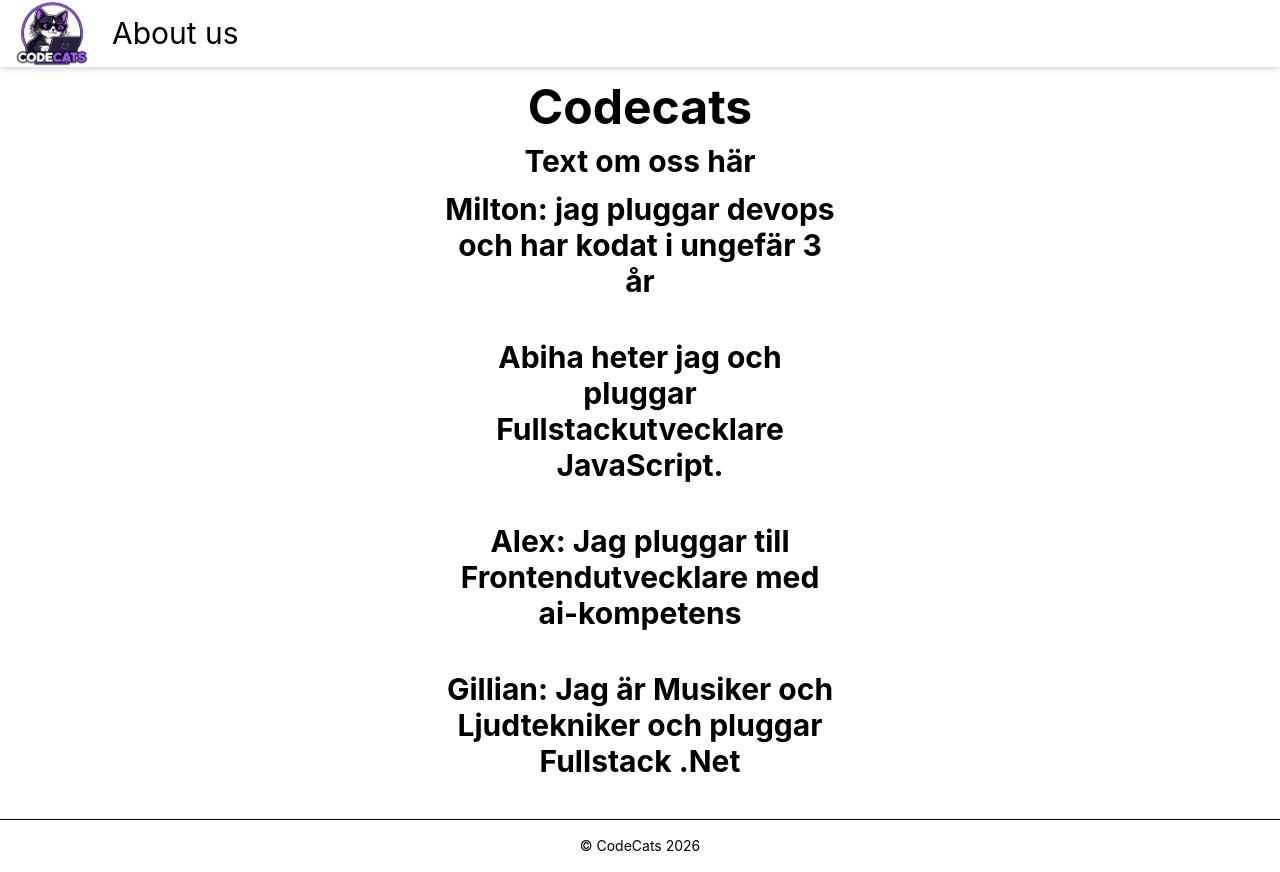
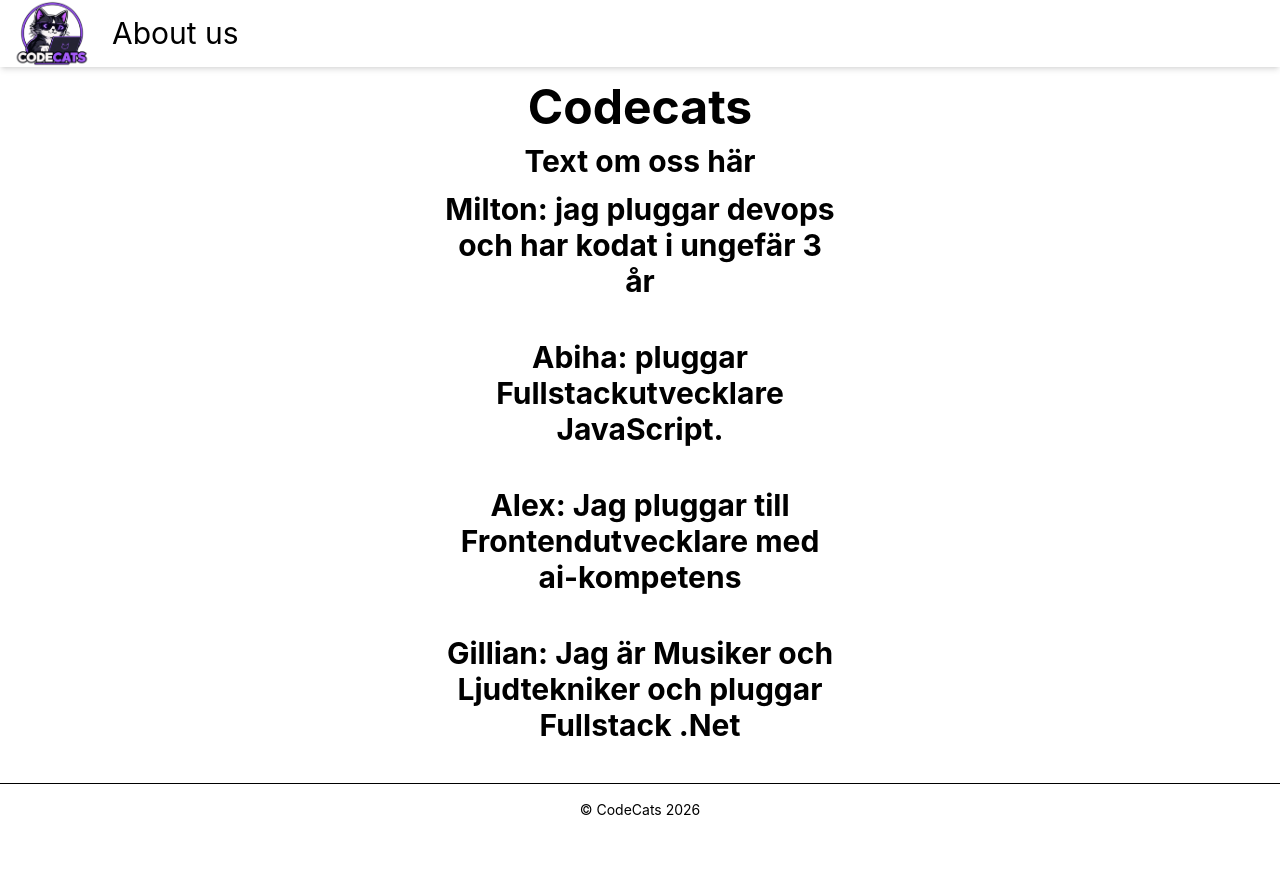
Before and after one commit to mr-milt/chashack, a React (Vite) app: page /AboutUs in a window 1280 px wide. After the commit the page ends 836 px from the top, so only its background shows below. Built offline with nearby package versions, Linux system fonts and the light colour scheme.

Commit message:
text change

```diff
--- a/src/pages/About.jsx
+++ b/src/pages/About.jsx
@@ -22,7 +22,7 @@ export default function About() {
         <div className="text-3xl text-center font-bold w-100 max-h-50">
           <img src="" alt="" />
           <p>
-            Abiha heter jag och pluggar Fullstackutvecklare JavaScript.
+            Abiha: pluggar Fullstackutvecklare JavaScript.
           </p>
         </div>
 
--- a/src/pages/Button.jsx
+++ b/src/pages/Button.jsx
@@ -9,7 +9,8 @@ export default function Home() {
     padding: "12px 24px",
     fontSize: "16px",
     border: "2px solid #333",
-    borderRadius: "8px",
+    borderRadius: "25px",
+    box-shadow: 0 2px 4px rgba(0,0,0,0.2);
     cursor: "pointer",}}
         >Klicka här! </button>
       </div>
```
